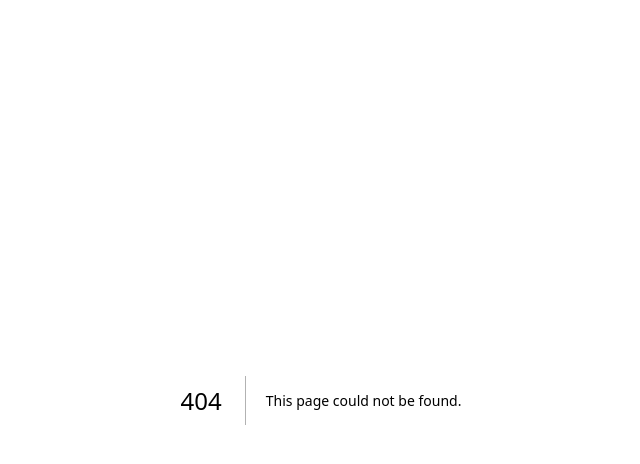
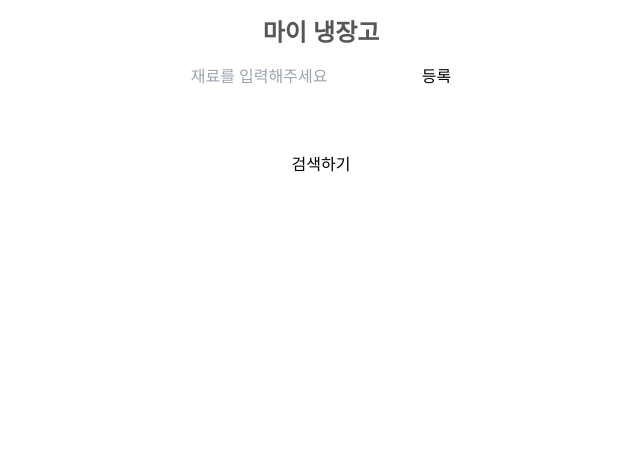
Before and after one commit to jaeyeong815/cooking-wiki, a Next.js app: page /refrigerator in a window 1280 px wide. Before the commit this address had no page. Shown: the top 464 px of the page, without its empty margins (319-959 px from the left). Built offline with nearby package versions, Linux system fonts and the light colour scheme.

Commit message:
[REFACTOR] 마이 냉장고 컴포넌트 분리(#4)
1차 분리, 이후 기능 구현 후 다시 분리 예정

```diff
--- a/src/components/MyIngredient.tsx
+++ /dev/null
@@ -1,61 +0,0 @@
-import { useState } from 'react';
-
-const MyIngredient = () => {
-  const [ingredientList, setIngredientList] = useState<string[]>([]);
-  const [ingredient, setIngredient] = useState<string>('');
-
-  const handleOnChange = (e: React.ChangeEvent<HTMLInputElement>) => setIngredient(e.target.value.trim());
-  const handleEnteredIngredient = (e: React.MouseEvent<HTMLElement>) => {
-    setIngredientList(ingredientList?.concat(ingredient));
-    setIngredient('');
-  };
-
-  const handleSearch = async(e: React.MouseEvent<HTMLElement>) => {
-    e.preventDefault()
-    try {
-      const response = await fetch("/api/generate", {
-        method: "POST",
-        headers: {
-          "Content-Type": "application/json",
-        },
-        body: JSON.stringify({ ingredient: `${ingredientList[0]}, 돼지고기` }),
-      });
-
-      const data = await response.json();
-      if (response.status !== 200) {
-        throw data.error || new Error(`Request failed with status ${response.status}`);
-      }
-
-      console.log(data.result)
-    } catch(error) {
-      console.error(error);
-    }
-  }
-
-  return (
-    <div className="flex flex-col items-center">
-      <h1 className="py-4 text-2xl font-bold text-gray">마이 냉장고</h1>
-      <div>
-        <input
-          className="rounded border-solid border-t-oliveGreen"
-          type="text"
-          placeholder="재료를 입력해주세요"
-          value={ingredient}
-          onChange={handleOnChange}
-        />
-        <button onClick={handleEnteredIngredient}>등록</button>
-      </div>
-      <ul className="m-8 w-52">
-        {ingredientList.map((ingredient) => (
-          <li key={ingredient}>
-            <span className="inline-block w-40 p-0">{ingredient}</span>
-            <button>삭제</button>
-          </li>
-        ))}
-      </ul>
-      <button onClick={handleSearch}>검색하기</button>
-    </div>
-  );
-};
-
-export default MyIngredient;
--- /dev/null
+++ b/src/components/MyRefrigerator/AddIngredient.tsx
@@ -0,0 +1,24 @@
+import { useState } from 'react';
+import { useDispatch } from 'react-redux';
+import { addList } from '@/store/slice/ingredientSlice';
+
+const AddIngredient = () => {
+  const [ingredient, setIngredient] = useState<string>('');
+  const dispatch = useDispatch();
+
+  const handleOnChange = (e: React.ChangeEvent<HTMLInputElement>) => setIngredient(e.target.value.trim());
+  const handleEnteredIngredient = (e: React.FormEvent<HTMLFormElement>) => {
+    e.preventDefault();
+    dispatch(addList(ingredient));
+    setIngredient('');
+  };
+
+  return (
+    <form onSubmit={handleEnteredIngredient}>
+      <input type="text" placeholder="재료를 입력해주세요" value={ingredient} onChange={handleOnChange} />
+      <button type="submit">등록</button>
+    </form>
+  );
+};
+
+export default AddIngredient;
--- /dev/null
+++ b/src/components/MyRefrigerator/IngredientList.tsx
@@ -0,0 +1,44 @@
+import { useSelector } from 'react-redux';
+import type { RootState } from '@/store/ingredientStore';
+
+const IngredientList = () => {
+  const ingredientList = useSelector((state: RootState) => state.ingredient.ingredientList);
+
+  const handleSearch = async (e: React.MouseEvent<HTMLElement>) => {
+    e.preventDefault();
+    try {
+      const response = await fetch('/api/generate', {
+        method: 'POST',
+        headers: {
+          'Content-Type': 'application/json',
+        },
+        body: JSON.stringify({ ingredient: `${ingredientList[0]}, 돼지고기` }),
+      });
+
+      const data = await response.json();
+      if (response.status !== 200) {
+        throw data.error || new Error(`Request failed with status ${response.status}`);
+      }
+
+      console.log(data.result);
+    } catch (error) {
+      console.error(error);
+    }
+  };
+
+  return (
+    <>
+      <ul className="m-8 w-52">
+        {ingredientList.map((ingredient) => (
+          <li key={ingredient}>
+            <span className="inline-block w-40 p-0">{ingredient}</span>
+            <button>삭제</button>
+          </li>
+        ))}
+      </ul>
+      <button onClick={handleSearch}>검색하기</button>
+    </>
+  );
+};
+
+export default IngredientList;
--- /dev/null
+++ b/src/components/MyRefrigerator/index.tsx
@@ -0,0 +1,14 @@
+import AddIngredient from '@/components/MyRefrigerator/AddIngredient';
+import IngredientList from '@/components/MyRefrigerator/IngredientList';
+
+const MyRefrigerator = () => {
+  return (
+    <div className="flex flex-col items-center">
+      <h1 className="py-4 text-2xl font-bold text-gray">마이 냉장고</h1>
+      <AddIngredient />
+      <IngredientList />
+    </div>
+  );
+};
+
+export default MyRefrigerator;
--- a/src/pages/index.tsx
+++ b/src/pages/index.tsx
@@ -1,15 +1,12 @@
 import Head from 'next/head';
-import MyIngredient from '@/components/MyIngredient';
 
 const Home = () => {
   return (
-    <div>
+    <>
       <Head>
         <title>Home</title>
       </Head>
-      {/* 임시로 컴포넌트 추가해둠, 이후 home 구현 시 삭제 예정 */}
-      <MyIngredient />
-    </div>
+    </>
   );
 };
 
--- /dev/null
+++ b/src/pages/refrigerator.tsx
@@ -0,0 +1,15 @@
+import Head from 'next/head';
+import MyRefrigerator from '@/components/MyRefrigerator';
+
+const Refrigerator = () => {
+  return (
+    <>
+      <Head>
+        <title>마이 냉장고</title>
+      </Head>
+      <MyRefrigerator />
+    </>
+  );
+};
+
+export default Refrigerator;
```
